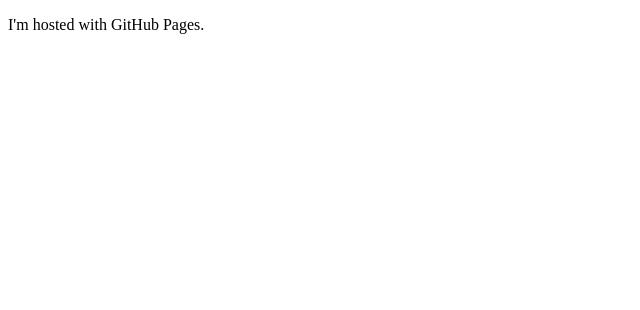
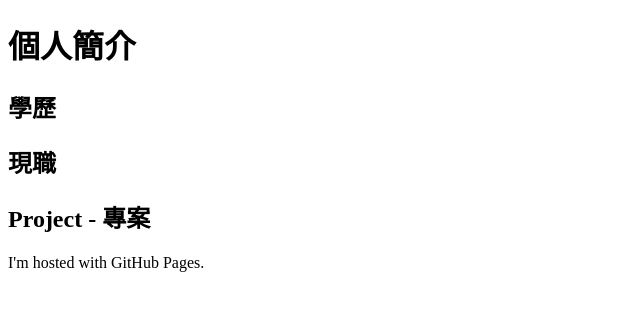
Before and after one commit to kaihuei0519/kaihuei0519.github.io, a plain HTML site: page index.html in a window 1280 px wide. Shown: the whole page, without its empty margins (0-640 px from the left). Drawn offline with Linux system fonts and the light colour scheme.

Commit message:
NEW
學歷、現職、專案

```diff
--- a/index.html
+++ b/index.html
@@ -5,6 +5,10 @@
         <title>海怪的GitHub 專頁</title>
     </head>
     <body>
+        <h1>個人簡介</h1>
+        <h2>學歷</h2>
+        <h2>現職</h2>
+        <h2>Project - 專案</h2>
         <p>I'm hosted with GitHub Pages.</p>
     </body>
 </html>
```
